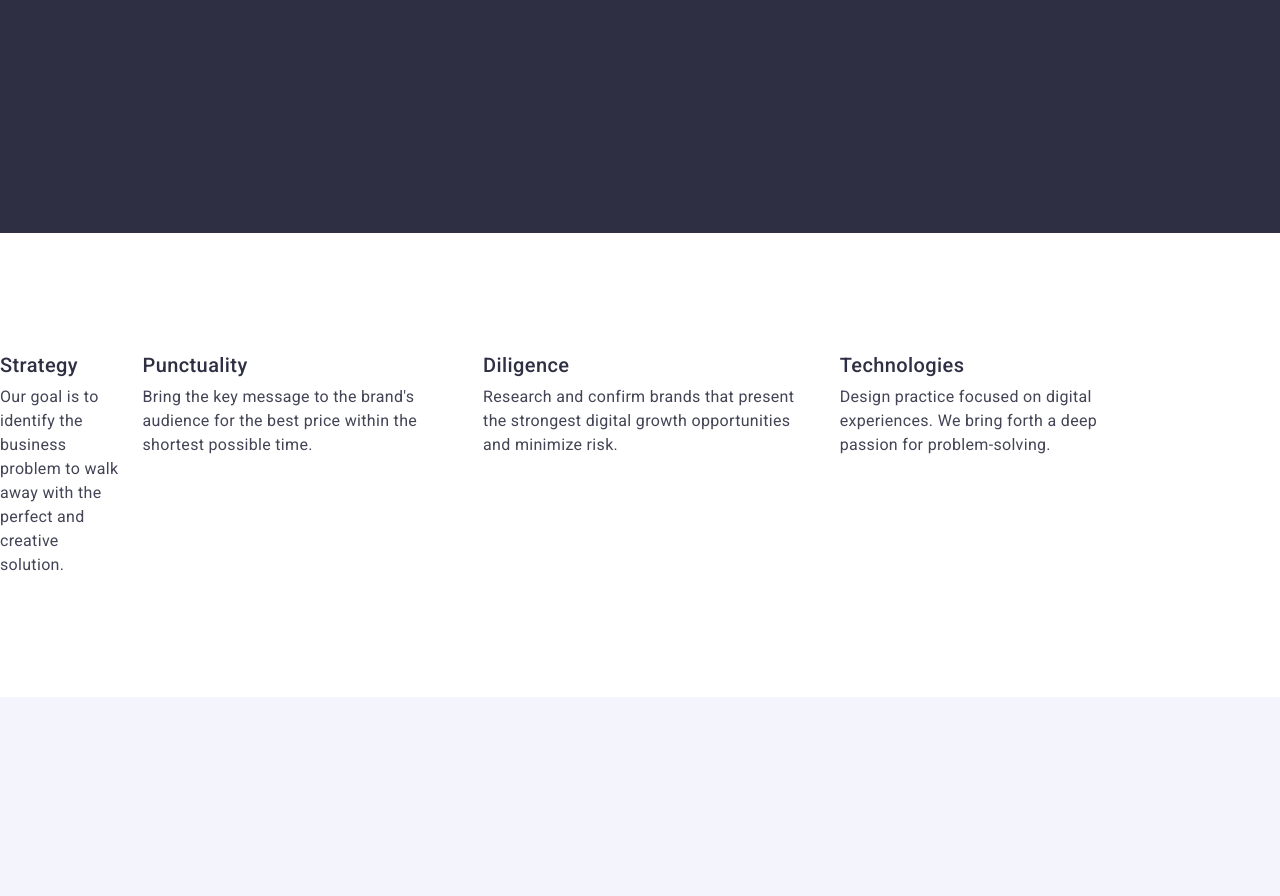
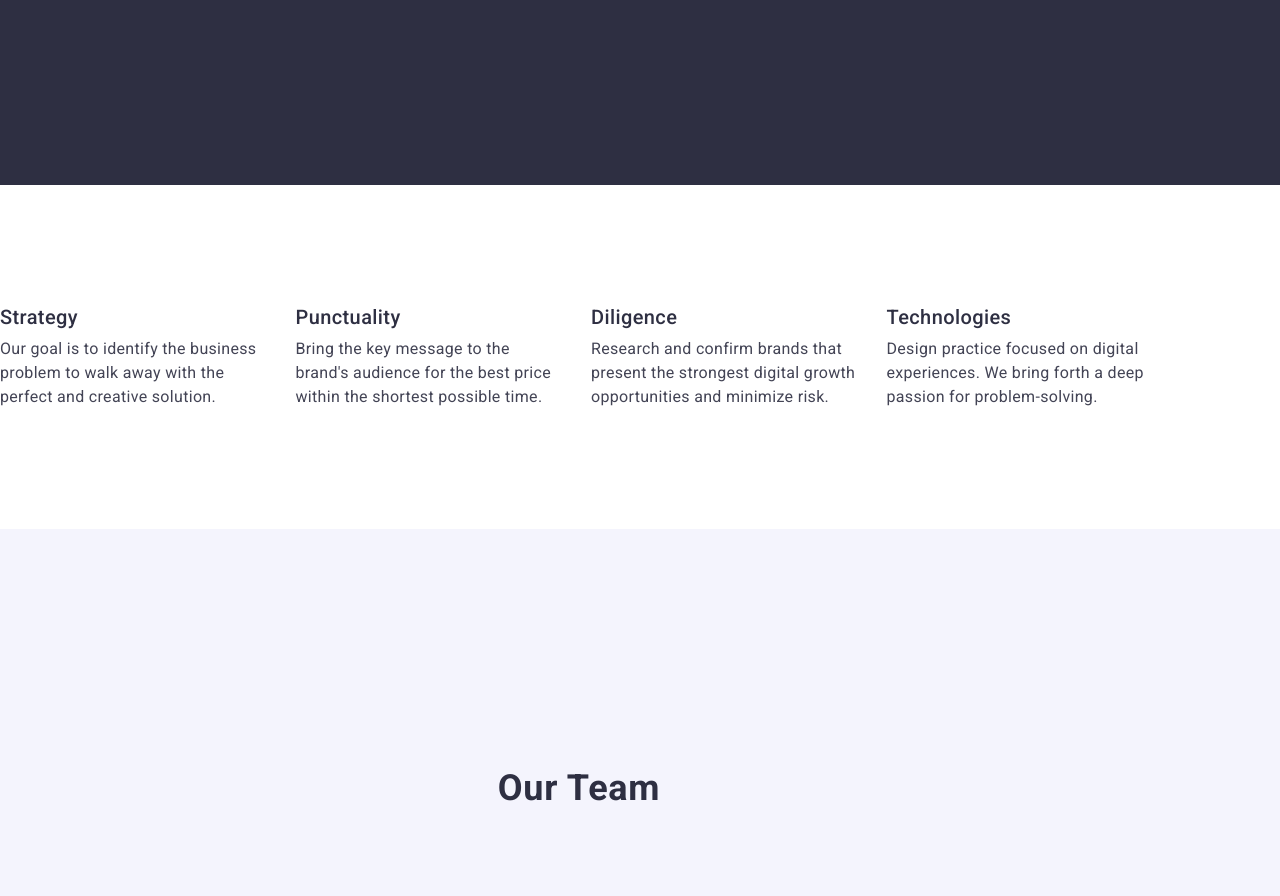
Before and after one commit to Larisagabriela329/goit-markup-hw-03, a plain HTML site: page index.html in a window 1280 px wide. Shown: the part 440-1336 px from the top of the page. Drawn offline with nearby package versions, Linux system fonts and the light colour scheme.

Commit message:
Corrections 3

```diff
--- a/css/styles.css
+++ b/css/styles.css
@@ -60,7 +60,6 @@
 .header-item {
     display: inline;
     margin-left: 40px;
-    padding: 24px 0;
 }
 
 
@@ -96,6 +95,7 @@
 letter-spacing: 0.02em;
 text-decoration: none;
 color: #2e2f42;
+padding: 24px 0;
 }
 
 .header-link:hover {
@@ -194,7 +194,7 @@
 }
 
 .about-title-container {
-    flex-basis: calc((100% - 72px) / 4);
+    width: calc((100% - 72px) / 4);
 }
 
 .visually-hidden {
@@ -276,6 +276,7 @@
 color: #2E2F42;
 background-color: #FFFFFF;
 text-align: center;
+margin-bottom: 8px;
 }
 
 .team-paragraph {
@@ -347,19 +348,18 @@
 .footer-section {
     background-color: #2E2F42;
     padding: 100px 0;
-    display: inline-block;
-    margin-bottom: 16px;
 }
 
 .footer-container {
-    width: 1440px;
+width: 1440px;
 height: 312px;
 top: 2988px;
 gap: 0px;
 opacity: 0px;
 padding: 100px 0;
 margin-bottom: 16px;
-
+display: inline-block;
+margin-bottom: 16px;
 }
 
 .footer-logo {
--- a/index.html
+++ b/index.html
@@ -47,19 +47,19 @@
                 Our goal is to identify the business problem to walk away with the perfect and creative solution.
             </p>
                 </li>
-                <li>
+                <li class="about-title-container">
                     <h3 class="about-title">Punctuality</h3>
                     <p class="about-paragraph">
                         Bring the key message to the brand's audience for the best price within the shortest possible time.
                     </p>
                 </li>
-                <li>
+                <li class="about-title-container">
                     <h3 class="about-title">Diligence</h3>
             <p class="about-paragraph">
                 Research and confirm brands that present the strongest digital growth opportunities and minimize risk.
             </p>
                 </li>
-                <li>
+                <li class="about-title-container">
                     <h3 class="about-title">Technologies</h3>
                     <p class="about-paragraph">
                         Design practice focused on digital experiences. We bring forth a deep passion for problem-solving.
```
